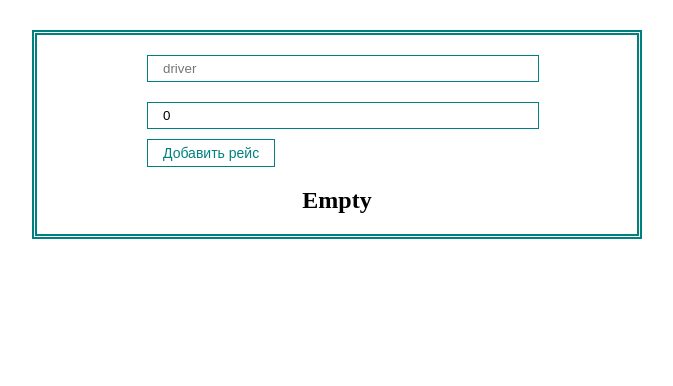
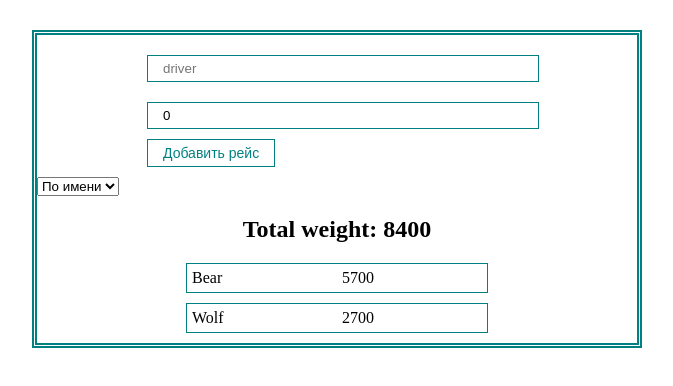
Before and after one commit to Ivan583/Shaitan-arba, a React (Create React App) app: page / in a window 1280 px wide. Shown: the top 386 px of the page, without its empty margins (303-976 px from the left). Built offline with nearby package versions, Linux system fonts and the light colour scheme.

Commit message:
Добавление выпадающего списка

```diff
--- a/src/App.js
+++ b/src/App.js
@@ -6,9 +6,9 @@ import FlightList from './components/FlightList';
 function App() {
 
   const [trucks, setTrucks] = useState([
-    // { driver: "Bear", weight: 2900 },
-    // { driver: "Wolf", weight: 2700 },
-    // { driver: "Bear", weight: 2800 },
+    { driver: "Bear", weight: 2900 },
+    { driver: "Wolf", weight: 2700 },
+    { driver: "Bear", weight: 2800 },
   ]);
 
   const createFlight = newFlight =>
@@ -45,6 +45,13 @@ function App() {
     <div className="App">
       <FlightForm create={createFlight} />
 
+      <div>
+        <select>
+          <option value="value">По имени</option>
+          <option value="value">По весу</option>
+        </select>
+      </div>
+
       <FlightList group={groupSummary} total={totalSummary} />
     </div>
   );
```
